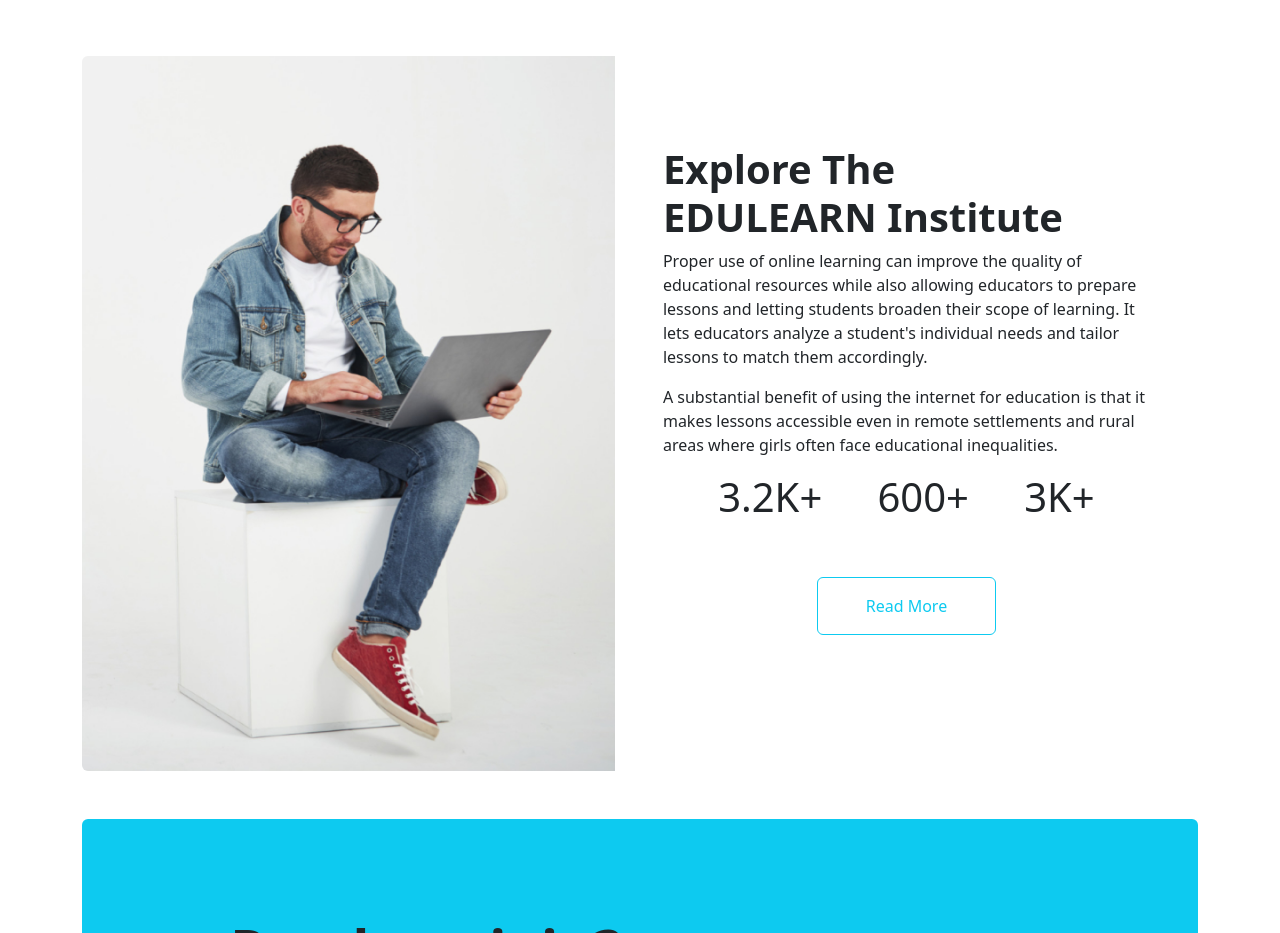
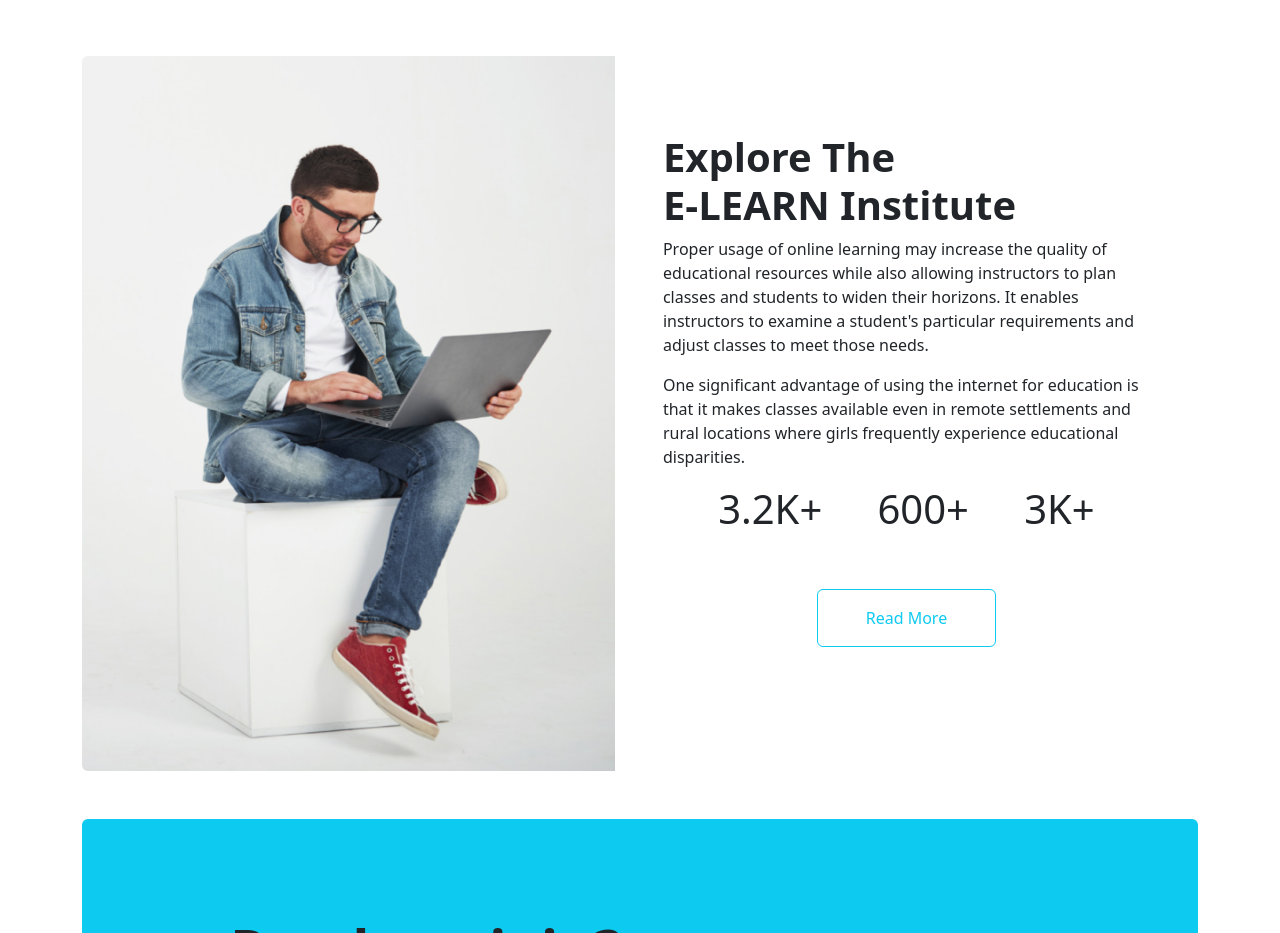
Before and after one commit to TansenNahid/Assignment-3, a plain HTML site: page index.html in a window 1280 px wide. Shown: the part 2140-3073 px from the top of the page. Drawn offline with nearby package versions, Linux system fonts and the light colour scheme.

Commit message:
some changes

```diff
--- a/index.html
+++ b/index.html
@@ -233,13 +233,16 @@
                     <img class="img-fluid w-100 rounded-start" src="./images/working.png" alt="">
                 </div>
                 <div class="w-100 px-5">
-                    <h3 class="display-6 fw-bold">Explore The <br> EDULEARN Institute</h3>
-                    <p>Proper use of online learning can improve the quality of educational resources while also
-                        allowing educators to prepare lessons and letting students broaden their scope of learning. It
-                        lets educators analyze a student's individual needs and tailor lessons to match them
-                        accordingly.</p>
-                    <p>A substantial benefit of using the internet for education is that it makes lessons accessible
-                        even in remote settlements and rural areas where girls often face educational inequalities.</p>
+                    <h3 class="display-6 fw-bold">Explore The <br> E-LEARN Institute</h3>
+                    <p>Proper usage of online learning may increase the quality of educational resources while also
+                        allowing instructors to plan classes and students to widen their horizons. It enables
+                        instructors to examine a student's particular requirements and adjust classes to meet those
+                        needs.
+
+                    </p>
+                    <p>One significant advantage of using the internet for education is that it makes classes available
+                        even in remote settlements and rural locations where girls frequently experience educational
+                        disparities.</p>
                     <div class="d-flex justify-content-evenly">
                         <h1>3.2K+</h1>
                         <h1>600+ </h1>
```
